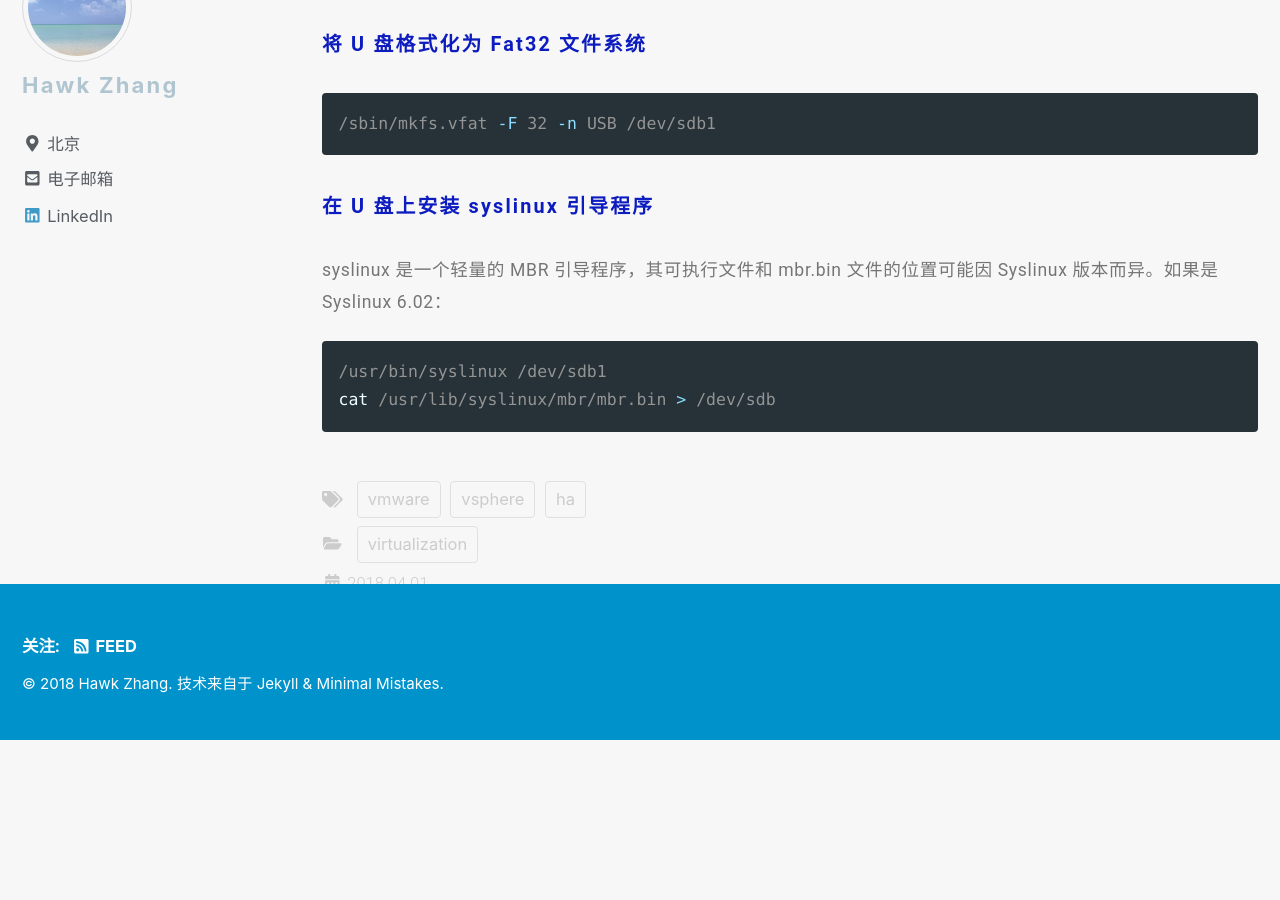
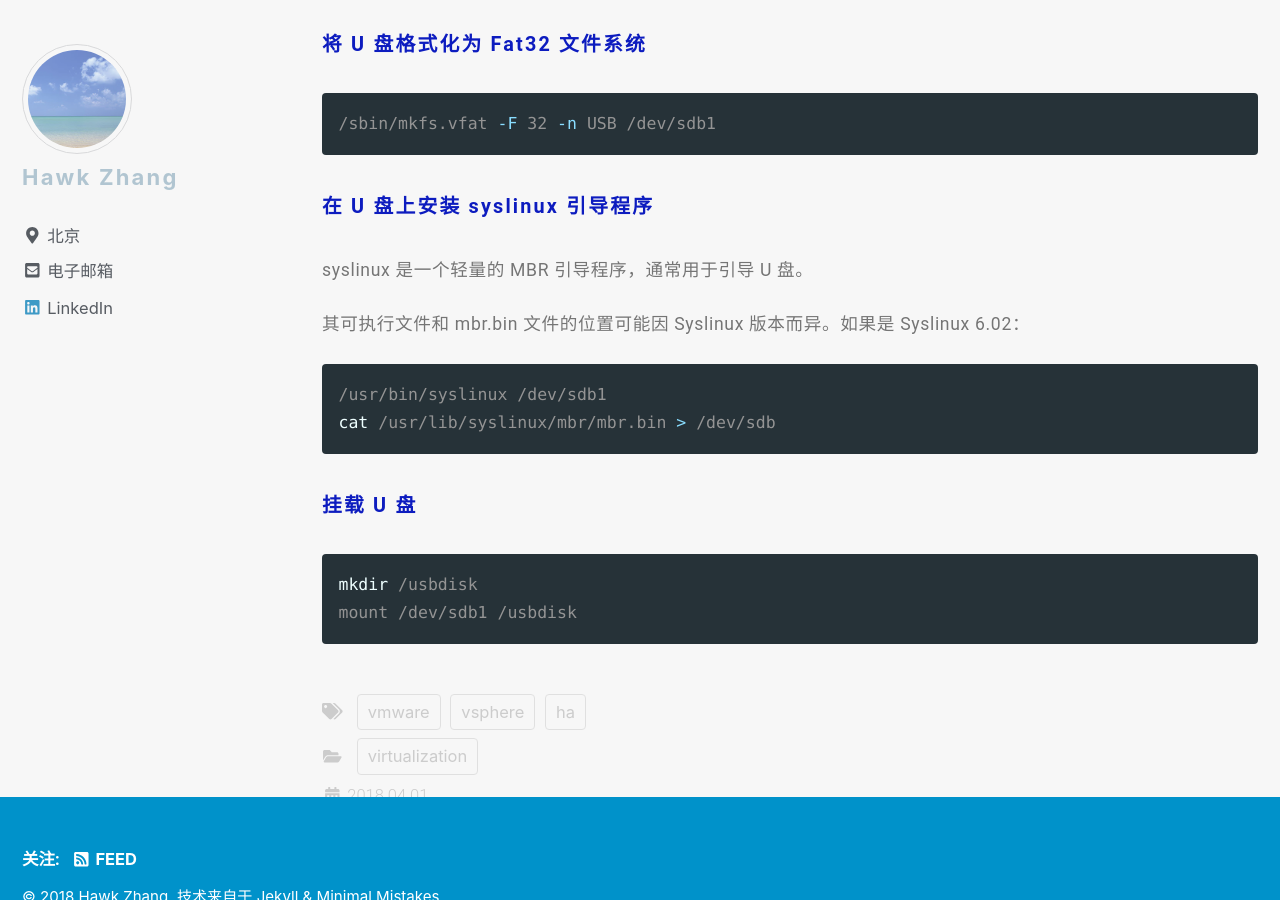
Before and after one commit to narru888/linotes_note, a Jekyll site: the page built from _posts/virtualizaion/2018-04-01-vsphere.setup.md, in a window 1280 px wide and 900 px high, scrolled down 11438 px. Built offline with Jekyll 4.4.1, drawn with Linux system fonts in a browser that asks for light colours; nearby versions of some CDN libraries; a script that is not in the unit is left out; before the commit the page ends 12178 px from its top, so only the background shows below that.

Commit message:
update on 2018-11-28 15:15:02 CST

````diff
--- a/_posts/virtualizaion/2018-04-01-vsphere.setup.md
+++ b/_posts/virtualizaion/2018-04-01-vsphere.setup.md
@@ -330,9 +330,18 @@ Oct 25 13:25:23 ubuntu kernel: [ 712.447080] sd 3:0:0:0: [sdb] Attached SCSI rem
 
 ##### 在 U 盘上安装 syslinux 引导程序
 
-syslinux 是一个轻量的 MBR 引导程序，其可执行文件和 mbr.bin 文件的位置可能因 Syslinux 版本而异。如果是 Syslinux 6.02：
+syslinux 是一个轻量的 MBR 引导程序，通常用于引导 U 盘。
+
+其可执行文件和 mbr.bin 文件的位置可能因 Syslinux 版本而异。如果是 Syslinux 6.02：
 
 ```bash
 /usr/bin/syslinux /dev/sdb1
 cat /usr/lib/syslinux/mbr/mbr.bin > /dev/sdb
 ```
+
+##### 挂载 U 盘
+
+```bash
+mkdir /usbdisk
+mount /dev/sdb1 /usbdisk
+```
````
